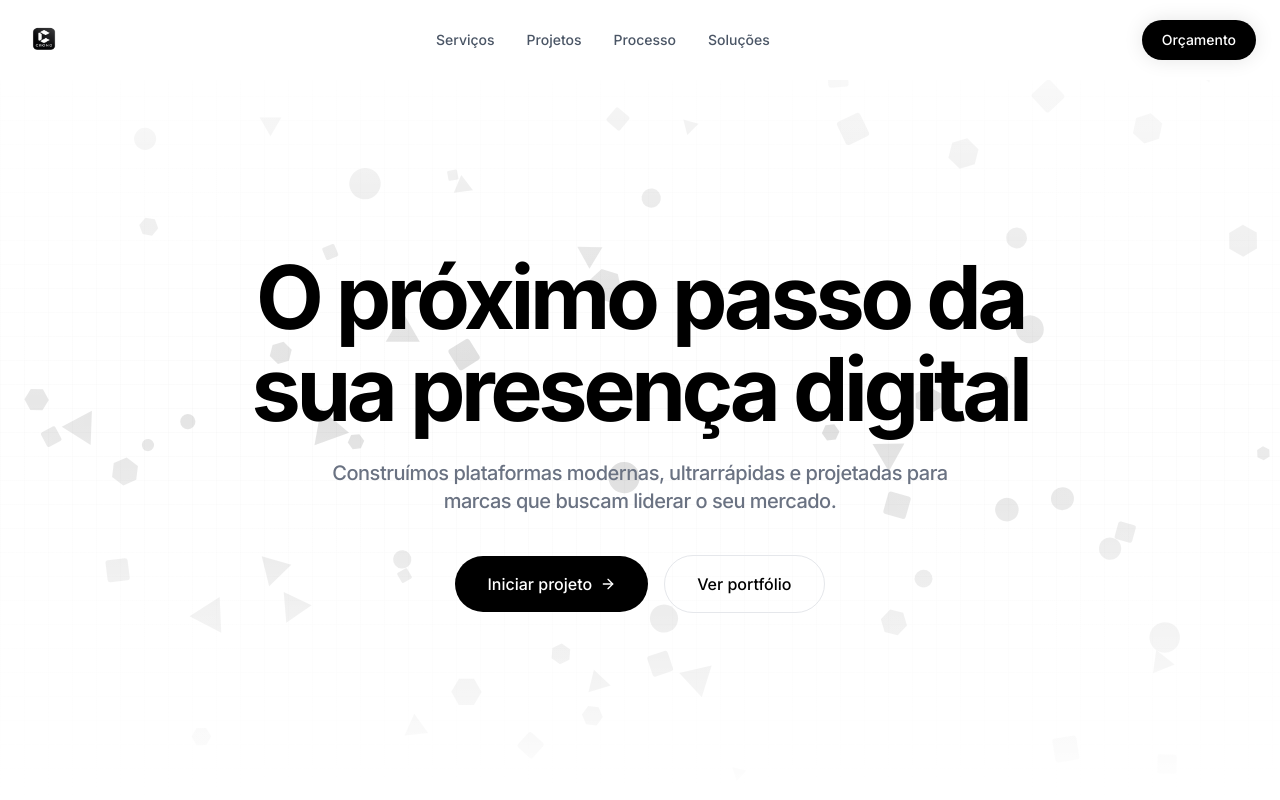
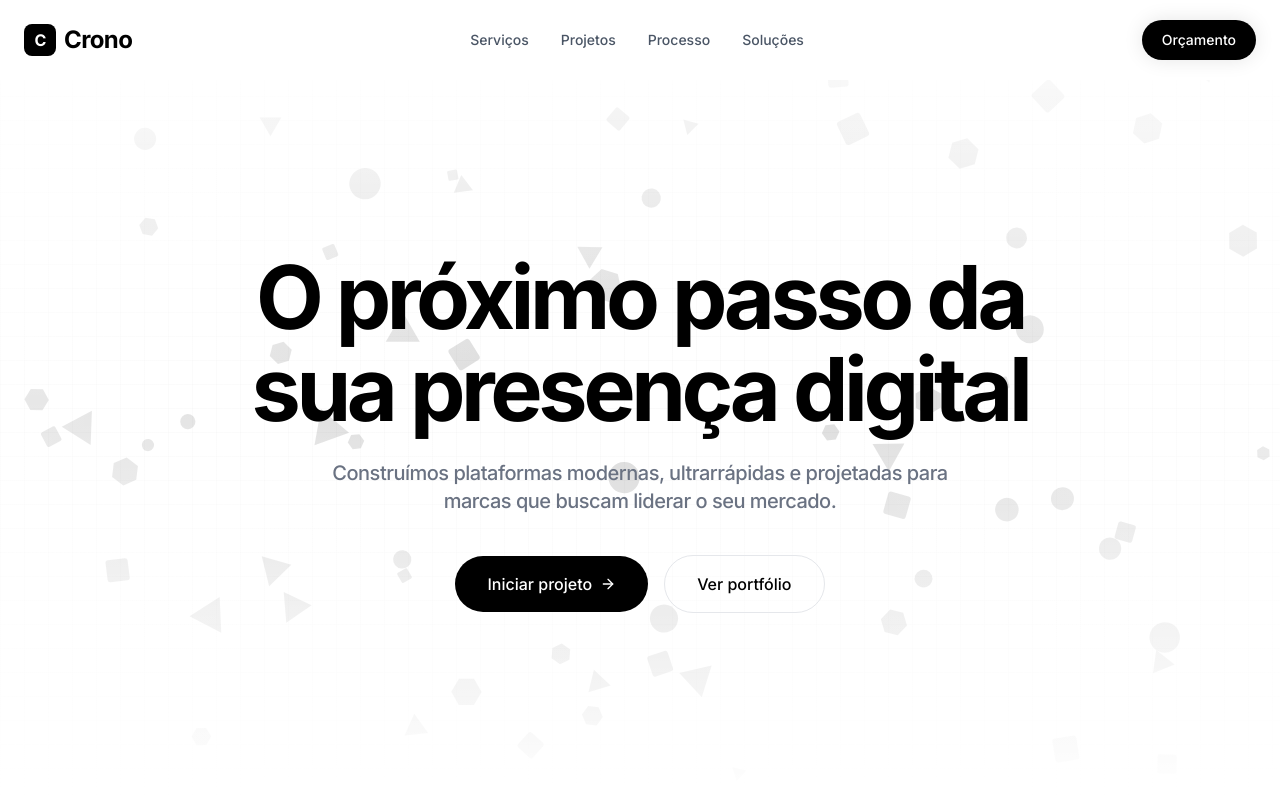
Before and after one commit to AquilesArthur/CronoSites, a React (Vite) app: page /#/ in a window 1280 px wide. Shown: the top 800 px of the page. Built offline with nearby package versions, Linux system fonts and the light colour scheme.

Commit message:
refactor(ui): update logo and styling
Replace image-based logos with a text-based design in Header and Footer components and update build assets.

```diff
--- a/src/components/Footer.tsx
+++ b/src/components/Footer.tsx
@@ -23,8 +23,9 @@ export default function Footer() {
       <div className="container mx-auto px-6 max-w-7xl">
         <div className="grid grid-cols-1 sm:grid-cols-2 md:grid-cols-4 gap-10 md:gap-12 border-b border-gray-100 pb-12 md:pb-16">
           <div className="sm:col-span-2">
-            <Link to="/" className="flex items-center mb-4 md:mb-6">
-              <img src="/logo.png" alt="Crono Logo" className="h-8 md:h-10 w-auto" />
+            <Link to="/" className="text-2xl font-bold tracking-tight text-crono-dark flex items-center gap-2 mb-4 md:mb-6">
+              <div className="w-8 h-8 rounded-lg bg-crono-dark text-crono-light flex items-center justify-center font-bold">C</div>
+              Crono
             </Link>
             <p className="text-gray-500 font-light max-w-xs leading-relaxed">
               Sites profissionais no tempo certo. Elevamos o padrão da sua presença digital.
--- a/src/components/Header.tsx
+++ b/src/components/Header.tsx
@@ -34,8 +34,9 @@ export default function Header() {
   return (
     <header className="fixed top-0 inset-x-0 z-50 bg-white transition-all duration-300">
       <div className="container mx-auto px-6 h-16 md:h-20 flex items-center justify-between relative z-10 max-w-7xl">
-        <Link to="/" onClick={() => window.scrollTo({ top: 0, behavior: 'smooth' })} className="flex items-center">
-          <img src="/logo.png" alt="Crono Logo" className="h-8 md:h-10 w-auto" />
+        <Link to="/" onClick={() => window.scrollTo({ top: 0, behavior: 'smooth' })} className="text-xl md:text-2xl font-bold tracking-tight text-crono-dark flex items-center gap-2">
+          <div className="w-7 h-7 md:w-8 md:h-8 rounded-[0.4rem] md:rounded-lg bg-crono-dark text-crono-light flex items-center justify-center font-bold text-sm md:text-base">C</div>
+          Crono
         </Link>
 
         {/* Desktop Nav */}
```
Also changed, not shown: 3 other files (tests, documents, lock files or other folders).
